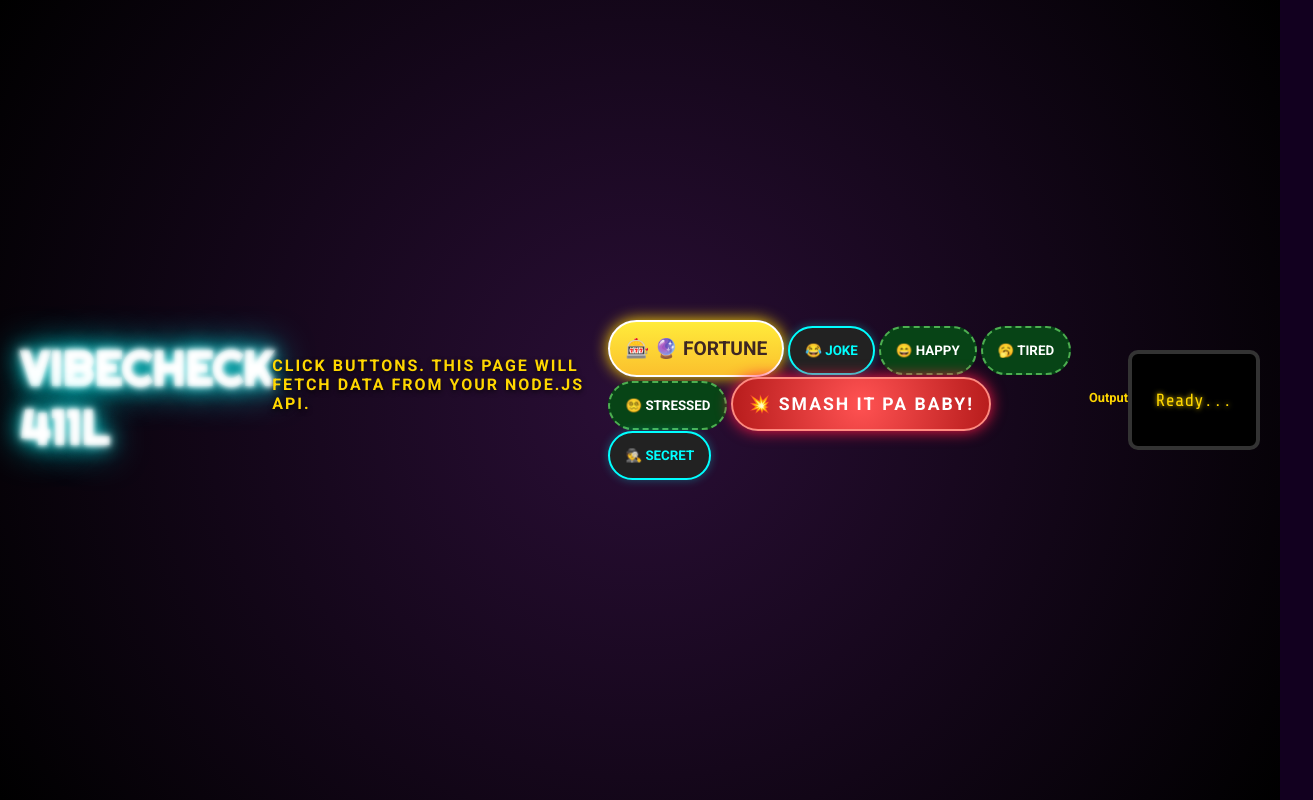
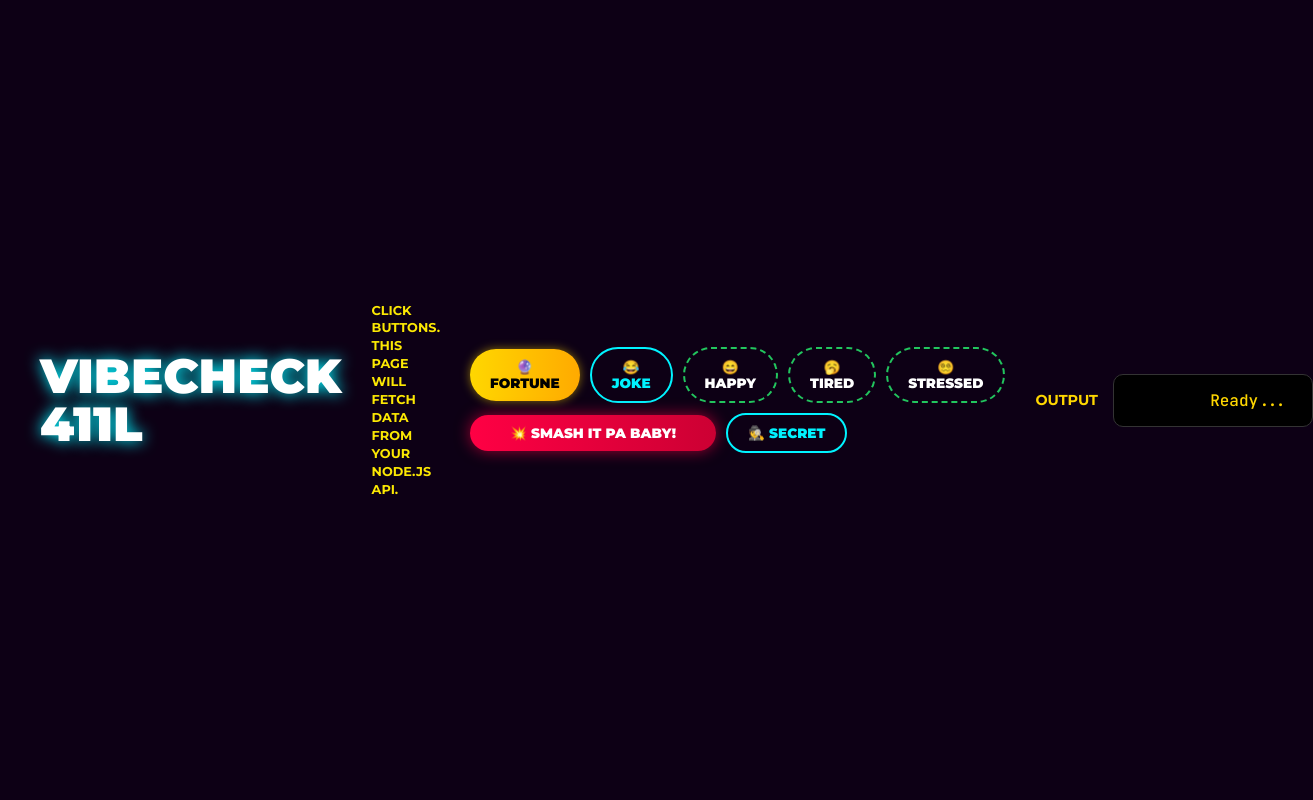
Before and after one commit to ALFA-Chris/VibeCheck-ChrizMigzNode, a plain HTML site: page frontend/index.html in a window 1280 px wide. Shown: the whole page, 1313 px wide, since content can reach past the window. Drawn offline with nearby package versions, Linux system fonts and the light colour scheme.

Commit message:
Update index.html

```diff
--- a/frontend/index.html
+++ b/frontend/index.html
@@ -3,207 +3,194 @@
 <head>
   <meta charset="utf-8" />
   <meta name="viewport" content="width=device-width, initial-scale=1" />
-  <title>VibeCheck 411L - Vegas Edition</title>
+  <title>VibeCheck 411L - Dashboard</title>
 
-  <link href="https://fonts.googleapis.com/css2?family=Righteous&family=Roboto:wght@400;700&family=Share+Tech+Mono&display=swap" rel="stylesheet">
+  <link href="https://fonts.googleapis.com/css2?family=Montserrat:wght@400;700;900&family=JetBrains+Mono:wght@500&display=swap" rel="stylesheet">
 
   <style>
     :root {
-      --vegas-bg: #12001f; /* Deep Purple Night Sky */
+      --bg-color: #0d0015; /* Dark Purple Background */
+      --neon-cyan: #00f3ff;
       --neon-pink: #ff00ff;
-      --neon-blue: #00ffff;
-      --gold: #ffd700;
-      --felt-green: #0b6623;
-      --felt-dark: #074416;
-      --glass-panel: rgba(0, 0, 0, 0.6);
+      --btn-yellow: #ffd700;
+      --btn-red: #ff3333;
+      --btn-green: #00ff00;
+      --text-yellow: #fce803;
     }
 
     * { box-sizing: border-box; margin: 0; padding: 0; }
 
     body {
-      font-family: 'Roboto', sans-serif;
-      background-color: var(--vegas-bg);
-      /* Subtle pattern para mukhang carpet ng casino */
-      background-image: radial-gradient(circle at 50% 50%, #2a0e36 0%, #000000 100%);
+      font-family: 'Montserrat', sans-serif;
+      background-color: var(--bg-color);
       color: white;
+      height: 100vh;
       display: flex;
+      align-items: center;
       justify-content: center;
-      align-items: center;
-      min-height: 100vh;
-      padding: 20px;
+      overflow: hidden; /* Iwas scroll */
+      padding: 0 40px;
     }
 
-    main {
-      background: var(--glass-panel);
-      padding: 2.5rem;
-      border-radius: 25px;
-      /* Glowing Neon Border */
-      border: 3px solid var(--neon-pink);
-      box-shadow: 0 0 20px var(--neon-pink), inset 0 0 20px var(--neon-pink);
-      max-width: 500px;
+    /* MAIN CONTAINER: Horizontal Strip */
+    .dashboard {
+      display: flex;
+      align-items: center;
+      justify-content: space-between;
       width: 100%;
-      text-align: center;
-      position: relative;
-      overflow: hidden;
+      max-width: 1600px;
+      gap: 30px;
     }
 
-    /* NEON TITLE HEADER */
-    h1 {
-      font-family: 'Righteous', cursive;
-      font-size: 3rem;
-      color: #fff;
-      text-transform: uppercase;
-      margin-bottom: 0.2rem;
-      /* The Neon Glow Effect */
-      text-shadow:
-        0 0 5px #fff,
-        0 0 10px #fff,
-        0 0 20px var(--neon-blue),
-        0 0 40px var(--neon-blue),
-        0 0 80px var(--neon-blue);
-      animation: flicker 3s infinite alternate;
+    /* 1. TITLE SECTION (Left) */
+    .brand-section {
+      text-align: left;
+      flex-shrink: 0;
     }
 
-    /* Subtitle */
-    p {
-      color: var(--gold);
-      font-weight: bold;
-      letter-spacing: 2px;
+    h1 {
+      font-weight: 900;
+      font-size: 3rem;
+      line-height: 1;
       text-transform: uppercase;
-      margin-bottom: 2rem;
-      text-shadow: 0 2px 5px rgba(0,0,0,0.8);
+      color: #fff;
+      text-shadow: 0 0 15px var(--neon-cyan); /* Cyan Glow */
     }
 
-    /* BUTTONS GRID */
-    .button-container {
-      display: grid;
-      grid-template-columns: repeat(2, 1fr);
-      gap: 15px;
-      margin-bottom: 2rem;
+    h1 span { display: block; } /* Stacks 411L under VIBECHECK if needed, or inline */
+
+    /* 2. INSTRUCTION TEXT */
+    .instruction-text {
+      color: var(--text-yellow);
+      font-size: 0.8rem;
+      font-weight: 700;
+      max-width: 200px;
+      text-transform: uppercase;
+      line-height: 1.4;
     }
 
-    #btnFortune { grid-column: span 2; }
-    #btnSmash { grid-column: span 2; }
-
-    button {
-      padding: 15px;
-      border: none;
-      border-radius: 50px; /* Chip style */
-      font-family: 'Roboto', sans-serif;
-      font-weight: 800;
-      text-transform: uppercase;
-      cursor: pointer;
-      transition: transform 0.1s, filter 0.2s;
-      position: relative;
+    /* 3. BUTTON CONTROLS (Center) */
+    .controls {
+      display: flex;
+      flex-direction: column;
+      gap: 10px;
     }
 
-    button:active { transform: scale(0.95); }
-
-    /* The Jackpot Button (Fortune) */
-    #btnFortune {
-      background: linear-gradient(180deg, #ffeb3b, #fbc02d);
-      color: #3e2723;
-      border: 2px solid #fff;
-      box-shadow: 0 0 15px var(--gold);
-      font-size: 1.2rem;
-    }
-    #btnFortune::before { content: "🎰 "; }
-
-    /* Secondary Buttons */
-    #btnJoke, #btnSecret {
-      background: #222;
-      color: var(--neon-blue);
-      border: 2px solid var(--neon-blue);
-      box-shadow: 0 0 10px rgba(0, 255, 255, 0.3);
-    }
-    #btnJoke:hover, #btnSecret:hover {
-      background: var(--neon-blue);
-      color: #000;
-      box-shadow: 0 0 20px var(--neon-blue);
+    .row {
+      display: flex;
+      gap: 10px;
+      align-items: center;
     }
 
-    /* Mood Chips */
-    .btnMood {
-      background: var(--felt-dark);
-      color: #fff;
-      border: 2px dashed #4caf50;
+    /* BUTTON STYLES (Pill Shape) */
+    button {
+      border: none;
+      padding: 10px 20px;
+      border-radius: 50px;
+      font-family: 'Montserrat', sans-serif;
+      font-weight: 800;
+      font-size: 0.85rem;
+      cursor: pointer;
+      text-transform: uppercase;
+      display: flex;
+      align-items: center;
+      gap: 5px;
+      transition: transform 0.2s, filter 0.2s;
     }
-    .btnMood:hover {
-      background: var(--felt-green);
-      border-color: #fff;
+    button:active { transform: scale(0.95); }
+    button:hover { filter: brightness(1.2); }
+
+    /* Specific Button Colors based on Image */
+    #btnFortune {
+      background: linear-gradient(90deg, #ffd700, #ffaa00);
+      color: #000;
+      box-shadow: 0 0 10px rgba(255, 215, 0, 0.5);
     }
 
-    /* The SMASH Button */
-    #btnSmash {
-      background: radial-gradient(circle, #ff5252 0%, #b71c1c 100%);
-      color: white;
-      font-size: 1.1rem;
-      letter-spacing: 2px;
-      border: 2px solid #ff8a80;
-      box-shadow: 0 0 15px #ff1744;
-    }
-    #btnSmash:hover {
-      filter: brightness(1.2);
+    #btnJoke {
+      background: transparent;
+      border: 2px solid var(--neon-cyan);
+      color: var(--neon-cyan);
     }
 
-    /* OUTPUT SCREEN - Slot Machine Display */
+    .btnMood {
+      background: transparent;
+      border: 2px dashed #22c55e;
+      color: #fff;
+    }
+
+    #btnSmash {
+      background: linear-gradient(90deg, #ff0044, #cc0033);
+      color: white;
+      padding: 10px 40px; /* Wider */
+      box-shadow: 0 0 15px rgba(255, 0, 68, 0.6);
+    }
+
+    #btnSecret {
+      background: transparent;
+      border: 2px solid var(--neon-cyan);
+      color: var(--neon-cyan);
+    }
+
+    /* 4. OUTPUT SECTION (Right) */
+    .output-section {
+      display: flex;
+      align-items: center;
+      gap: 15px;
+    }
+
     h2 {
-      font-size: 0.8rem;
-      color: var(--gold);
-      margin-bottom: 5px;
-      text-align: left;
+      font-size: 0.9rem;
+      color: var(--btn-yellow);
+      text-transform: uppercase;
     }
 
     pre#out {
       background: #000;
-      color: var(--gold); /* Amber retro display */
-      padding: 1.5rem;
-      border: 4px solid #333;
+      color: var(--btn-yellow);
+      border: 1px solid #333;
+      padding: 15px 25px;
       border-radius: 10px;
-      font-family: 'Share Tech Mono', monospace;
-      text-align: center;
-      font-size: 1.1rem;
-      white-space: pre-wrap;
-      text-shadow: 0 0 5px var(--gold);
-      box-shadow: inset 0 0 20px rgba(0,0,0,0.8);
-      min-height: 100px;
-      display: flex;
-      align-items: center;
-      justify-content: center;
+      font-family: 'JetBrains Mono', monospace;
+      min-width: 200px;
+      text-align: right;
     }
 
-    /* FLICKER ANIMATION FOR TITLE */
-    @keyframes flicker {
-      0%, 18%, 22%, 25%, 53%, 57%, 100% {
-        text-shadow:
-          0 0 5px #fff,
-          0 0 10px #fff,
-          0 0 20px var(--neon-blue),
-          0 0 40px var(--neon-blue);
-      }
-      20%, 24%, 55% {
-        text-shadow: none;
-        color: rgba(255,255,255,0.2);
-      }
-    }
   </style>
 </head>
 <body>
-  <h1>VibeCheck 411L</h1>
-  <p>Click buttons. This page will fetch data from your Node.js API.</p>
 
-  <div>
+  <div class="dashboard">
+
+    <div class="brand-section">
+      <h1>VibeCheck<br>411L</h1>
+    </div>
+
+    <div class="instruction-text">
+      Click buttons. This page will fetch data from your Node.js API.
+    </div>
+
+    <div class="controls">
+      <div class="row">
         <button id="btnFortune">🔮 Fortune</button>
         <button id="btnJoke">😂 Joke</button>
         <button data-mood="happy" class="btnMood">😄 Happy</button>
         <button data-mood="tired" class="btnMood">🥱 Tired</button>
         <button data-mood="stressed" class="btnMood">😵‍💫 Stressed</button>
+      </div>
+
+      <div class="row">
         <button id="btnSmash">💥 SMASH IT PA BABY!</button>
         <button id="btnSecret">🕵️ Secret</button>
       </div>
+    </div>
 
+    <div class="output-section">
       <h2>Output</h2>
       <pre id="out">Ready...</pre>
+    </div>
+
+  </div>
 
   <script src="app.js"></script>
 </body>
```
Lines whose indentation alone changed are shown as unchanged.
